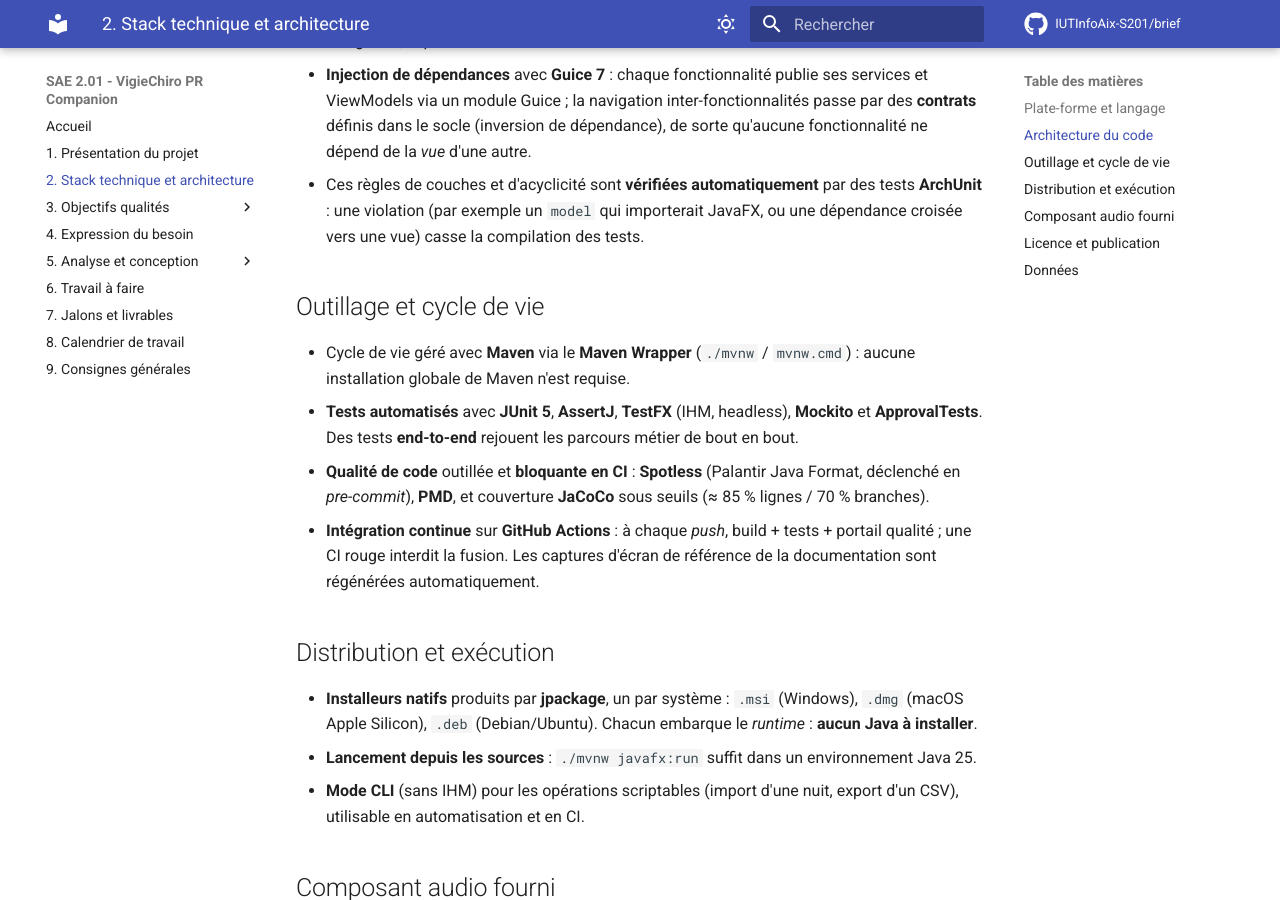
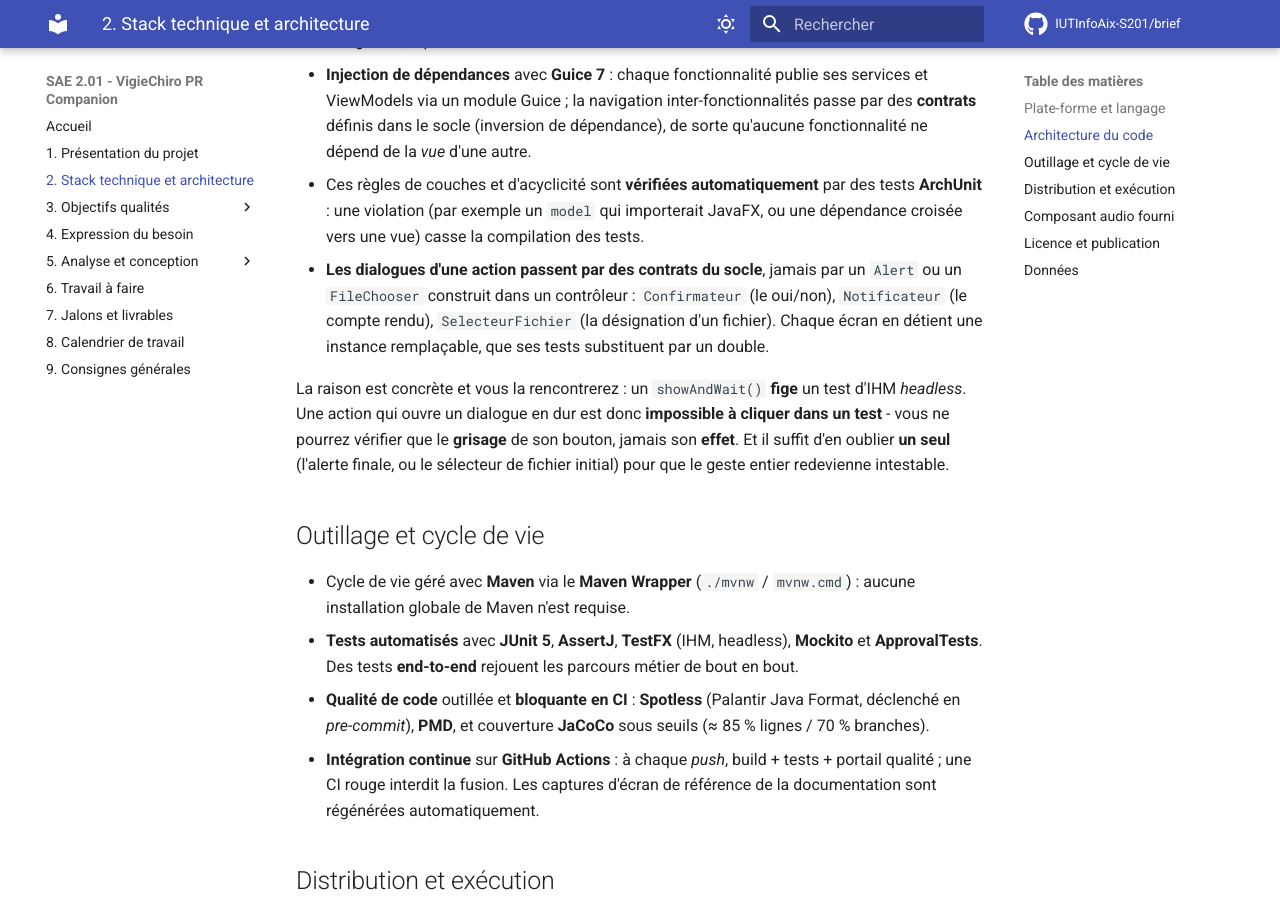
Before and after one commit to IUTInfoAix-S201/brief, an MkDocs documentation site: the page built from docs/Contraintes techniques.md, in a window 1280 px wide and 900 px high, scrolled down 877 px. Built offline with MkDocs 1.6.1 and Material for MkDocs 9.7.7, drawn with Linux system fonts in a browser that asks for light colours; comment, search, counter and statistics services are not loaded.

Commit message:
docs(contraintes) : les dialogues d une action passent par les contrats du socle
Le socle fournit desormais trois contrats remplacables pour les dialogues :
Confirmateur (le oui/non), Notificateur (le compte rendu), SelecteurFichier (la
designation d un fichier). Ce qui est FOURNI aux etudiants a donc change, et la
contrainte qui va avec doit etre dite.

La raison est concrete et ils la rencontreront : un showAndWait() fige un test
d IHM headless. Une action qui ouvre un dialogue en dur est impossible a cliquer
dans un test - on ne peut verifier que le grisage de son bouton, jamais son effet.
Et il suffit d en oublier un seul (l alerte finale, ou le selecteur de fichier
initial) pour que le geste entier redevienne intestable.

Sans cette ligne, chaque equipe redecouvre le piege a ses depens, sur ses propres
gestes destructifs - et perd la couverture que la CI exige.

```diff
--- a/docs/Contraintes techniques.md
+++ b/docs/Contraintes techniques.md
@@ -33,6 +33,16 @@ d'architecture** qui structurent son code.
 - Ces règles de couches et d'acyclicité sont **vérifiées automatiquement** par des tests
   **ArchUnit** : une violation (par exemple un `model` qui importerait JavaFX, ou une dépendance
   croisée vers une vue) casse la compilation des tests.
+- **Les dialogues d'une action passent par des contrats du socle**, jamais par un `Alert` ou un
+  `FileChooser` construit dans un contrôleur : `Confirmateur` (le oui/non), `Notificateur` (le compte
+  rendu), `SelecteurFichier` (la désignation d'un fichier). Chaque écran en détient une instance
+  remplaçable, que ses tests substituent par un double.
+
+  La raison est concrète et vous la rencontrerez : un `showAndWait()` **fige** un test d'IHM
+  *headless*. Une action qui ouvre un dialogue en dur est donc **impossible à cliquer dans un test** -
+  vous ne pourrez vérifier que le **grisage** de son bouton, jamais son **effet**. Et il suffit d'en
+  oublier **un seul** (l'alerte finale, ou le sélecteur de fichier initial) pour que le geste entier
+  redevienne intestable.
 
 ## Outillage et cycle de vie
 
```
